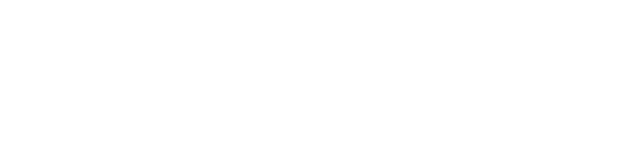
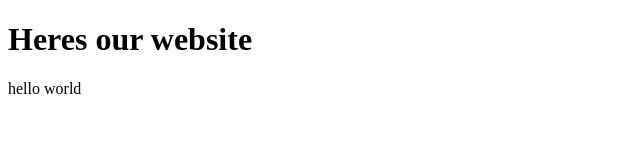
Before and after one commit to AhmadHassan71/JS-Calculator, a plain HTML site: page index.html in a window 1280 px wide. Shown: the whole page, without its empty margins (0-640 px from the left). Drawn offline with Linux system fonts and the light colour scheme.

Commit message:
Update index.html

```diff
--- a/index.html
+++ b/index.html
@@ -7,6 +7,7 @@
     <title>Document</title>
 </head>
 <body>
-
+    <h1>Heres our website</h1>
+    <p> hello world </p>
 </body>
 </html>
```
